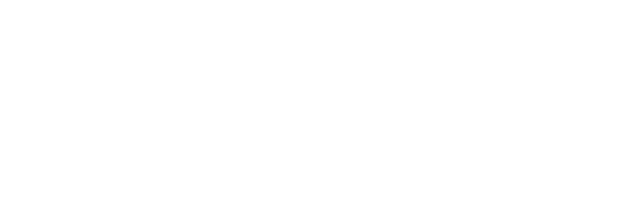
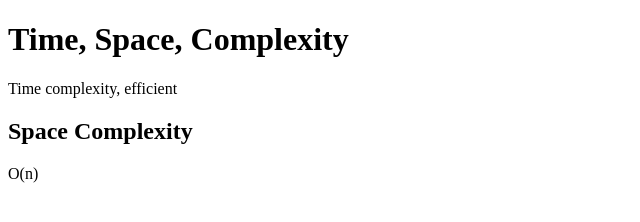
Before and after one commit to acciojob/time-and-space-complexity-mayankshukla-20, a website: page main.html in a window 1280 px wide. Shown: the whole page, without its empty margins (0-640 px from the left). Drawn offline with Linux system fonts and the light colour scheme.

Commit message:
created a submission

```diff
--- a/main.html
+++ b/main.html
@@ -8,6 +8,9 @@
 
 <body>
 	<!-- the entire body must be written by student -->
+	<h1>Time, Space, Complexity</h1>
+	<p>Time complexity, efficient</p>
+	<p><h2>	Space Complexity</h2>O(n)</p>
     <script type="text/javascript" src="./script.js">
 </script>
 
```
